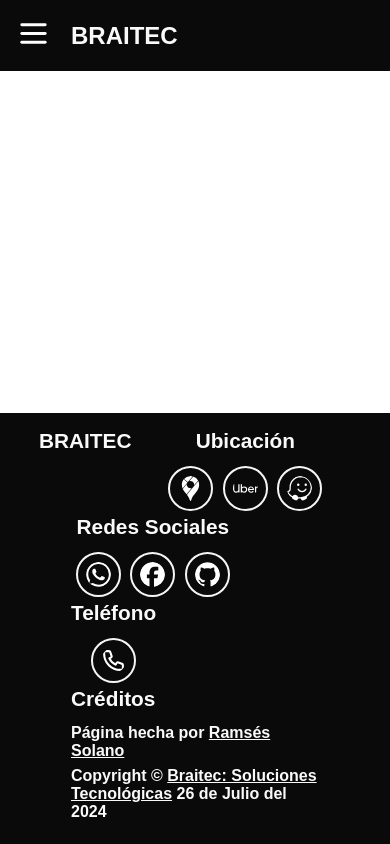
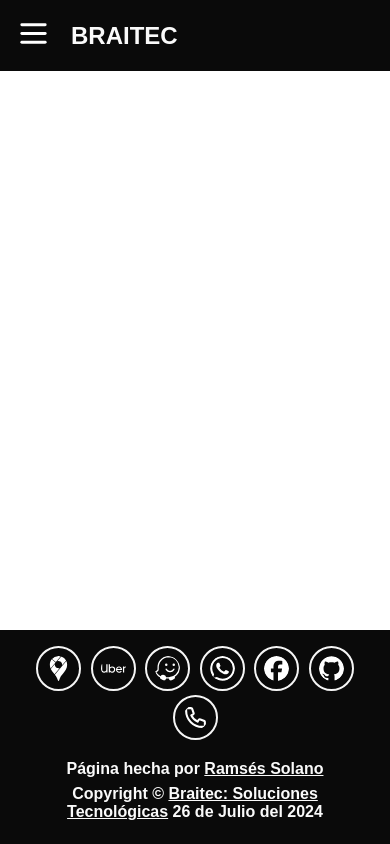
Before and after one commit to sh4dow18/braitec, a Next.js app: page / in a window 390 px wide. Built offline with nearby package versions, Linux system fonts and the light colour scheme.

Commit message:
fix: display and responsiveness
Fix Display Style and Add Footer Section and Footer Images Components

```diff
--- a/src/app/globals.css
+++ b/src/app/globals.css
@@ -55,10 +55,11 @@ main {
   /* Display */
   flex: 1;
 }
-.main-footer-container-section {
+footer {
   /* Display */
   display: flex;
   flex-wrap: wrap;
+  justify-content: center;
   /* Spacers */
   padding: 1rem 10%;
   /* Text */
@@ -67,67 +68,73 @@ main {
   background-color: var(--background-color);
   color: var(--text-color);
 }
-.main-footer-container-section > p {
+footer > p {
+  /* Display */
+  align-content: center;
   /* Texts */
-  font-size: 1.3rem;
+  font-size: 2rem;
   font-weight: bold;
 }
-.main-footer-container-section img {
-  /* Display */
-  border-radius: 2rem;
-  /* Spacers */
-  padding: 0.5rem;
-  /* Colors */
-  filter: invert(100%);
-  border: 2px solid var(--background-color);
-}
-.main-footer-container-section img:hover {
-  /* Colors */
-  filter: invert(0%);
-  background-color: var(--text-color);
-}
-.main-footer-links-section {
-  margin-left: 2rem;
-}
-.main-footer-links-section p {
-  font-size: 1.3rem;
-  font-weight: bold;
-  margin-bottom: 0.8rem;
-  text-align: center;
-}
-.main-footer-links-section section {
-  display: flex;
-  flex-wrap: wrap;
-  align-items: center;
-  justify-content: center;
-}
-.main-footer-links-section section img {
-  margin-inline: 0.3rem;
-}
-.main-footer-credits-section {
-  margin-inline: 2rem;
-}
-.main-footer-credits-section > p {
-  font-size: 1.3rem;
-  font-weight: bold;
-  margin-bottom: 0.8rem;
-}
-.main-footer-credits-section section p {
-  font-weight: bold;
-  margin-bottom: 0.45rem;
-}
-.main-footer-credits-section section p a {
-  color: var(--text-color);
-}
-@media screen and (max-width: 1235px) {
-  body > header {
-    padding: 1rem;
-    justify-content: left;
-  }
-  body header > p {
-    font-size: 1.5rem;
-  }
-  .desktop-nav {
+
+/* Media Queries */
+/* Sorted by Max Width */
+
+@media screen and (max-width: 572px) {
+  /* Main Tag Styles */
+  /* Sorted Alphabetically */
+
+  /* Second Grade */
+
+  footer > p {
+    /* Display */
     display: none;
   }
 }
+@media screen and (max-width: 815px) {
+  /* Main Tag Styles */
+  /* Sorted Alphabetically */
+
+  /* First Grade */
+
+  footer {
+    /* Spacers */
+    padding-inline: 1rem;
+  }
+
+  /* Second Grade */
+
+  footer > p {
+    /* Spacers */
+    margin-right: 1rem;
+  }
+}
+@media screen and (max-width: 1235px) {
+  /* Main Tag Styles */
+  /* Sorted Alphabetically */
+
+  /* Second Grade */
+
+  body > header {
+    /* Display */
+    justify-content: left;
+    /* Spacers */
+    padding: 1rem;
+  }
+
+  /* Third Grade */
+
+  body header > p {
+    /* Texts */
+    font-size: 1.5rem;
+  }
+
+  /* Main Clases Styles */
+  /* Sorted Alphabetically */
+
+  /* First Grade */
+
+  .desktop-nav {
+    /* Display */
+    display: none;
+  }
+}
--- a/src/app/layout.tsx
+++ b/src/app/layout.tsx
@@ -3,8 +3,8 @@ import { BurgerMenu } from "@/components/layout";
 import "./globals.css";
 // Main Layout Requirements
 import type { Metadata } from "next";
-import Image from "next/image";
 import Link from "next/link";
+import { FooterImage, FooterSection } from "@/components/layout/footer";
 // Main Layout Metadata
 export const metadata: Metadata = {
   title: "Braitec: Soluciones Tecnológicas",
@@ -39,99 +39,36 @@ export default function RootLayout({
         </header>
         <main>{children}</main>
         <footer>
-          <section className="main-footer-container-section">
           {LOGO}
-            <section className="main-footer-links-section">
-              <p>Ubicación</p>
-              <section>
-                <Link
-                  href="https://maps.app.goo.gl/Uh3aYiwm8Y6PHUsj7"
-                  target="_blank"
-                >
-                  <Image
-                    src="/google-maps.svg"
-                    alt="Ícono Google Maps"
-                    width={25}
-                    height={25}
+          <FooterSection title="Ubicación" isfor="links">
+            <FooterImage
+              link="https://maps.app.goo.gl/Uh3aYiwm8Y6PHUsj7"
+              icon="google-maps"
             />
-                </Link>
-                <Link
-                  href="https://m.uber.com/ul/?action=setPickup&dropoff[latitude]=9.9799299&dropoff[longitude]=-84.2412363&dropoff[nickname]=Braitec:%20Soluciones%20Tecnológicas"
-                  target="_blank"
-                >
-                  <Image
-                    src="/uber.svg"
-                    alt="Ícono Uber"
-                    width={25}
-                    height={25}
+            <FooterImage
+              link="https://m.uber.com/ul/?action=setPickup&dropoff[latitude]=9.9799299&dropoff[longitude]=-84.2412363&dropoff[nickname]=Braitec:%20Soluciones%20Tecnológicas"
+              icon="uber"
             />
-                </Link>
-                <Link
-                  href="https://www.waze.com/en/live-map/directions/cr/alajuela-province/alajuela/braitec-soluciones-tecnologicas?navigate=yes&place=ChIJu4Al3TL5oI8RAtAlY655p3k&utm_campaign=default&utm_medium=lm_share_location&utm_source=waze_website"
-                  target="_blank"
-                >
-                  <Image
-                    src="/waze.svg"
-                    alt="Ícono Waze"
-                    width={25}
-                    height={25}
+            <FooterImage
+              link="https://www.waze.com/en/live-map/directions/cr/alajuela-province/alajuela/braitec-soluciones-tecnologicas?navigate=yes&place=ChIJu4Al3TL5oI8RAtAlY655p3k&utm_campaign=default&utm_medium=lm_share_location&utm_source=waze_website"
+              icon="waze"
             />
-                </Link>
-              </section>
-            </section>
-            <section className="main-footer-links-section">
-              <p>Redes Sociales</p>
-              <section>
-                <Link href="https://wa.me/50689414905" target="_blank">
-                  <Image
-                    src="/whatsapp.svg"
-                    alt="Ícono Whatsapp"
-                    width={25}
-                    height={25}
+          </FooterSection>
+          <FooterSection title="Redes Sociales" isfor="links">
+            <FooterImage link="https://wa.me/50689414905" icon="whatsapp" />
+            <FooterImage
+              link="https://www.facebook.com/BraitecCR/"
+              icon="facebook"
             />
-                </Link>
-                <Link
-                  href="https://www.facebook.com/BraitecCR/"
-                  target="_blank"
-                >
-                  <Image
-                    src="/facebook.svg"
-                    alt="Ícono Facebook"
-                    width={25}
-                    height={25}
-                  />
-                </Link>
-                <Link href="https://github.com/sh4dow18" target="_blank">
-                  <Image
-                    src="/github.svg"
-                    alt="Ícono Github"
-                    width={25}
-                    height={25}
-                  />
-                </Link>
-              </section>
-            </section>
-            <section className="main-footer-links-section">
-              <p>Teléfono</p>
-              <section>
-                <Link href="tel:+50689414905" target="_blank">
-                  <Image
-                    src="/phone.svg"
-                    alt="Ícono Teléfono"
-                    width={25}
-                    height={25}
-                  />
-                </Link>
-              </section>
-            </section>
-            <section className="main-footer-credits-section">
-              <p>Créditos</p>
-              <section>
+            <FooterImage link="https://github.com/sh4dow18" icon="github" />
+          </FooterSection>
+          <FooterSection title="Teléfono" isfor="links">
+            <FooterImage link="tel:+50689414905" icon="phone" />
+          </FooterSection>
+          <FooterSection title="Créditos" isfor="credits">
             <p>
               Página hecha por{" "}
-                  <Link href="https://digital-me.vercel.app">
-                    Ramsés Solano
-                  </Link>
+              <Link href="https://digital-me.vercel.app">Ramsés Solano</Link>
             </p>
             <p>
               Copyright ©{" "}
@@ -140,9 +77,7 @@ export default function RootLayout({
               </Link>{" "}
               26 de Julio del 2024
             </p>
-              </section>
-            </section>
-          </section>
+          </FooterSection>
         </footer>
       </body>
     </html>
--- /dev/null
+++ b/src/components/layout/footer/footer-image.tsx
@@ -0,0 +1,32 @@
+// Footer Image Stylesheets
+import "@/stylesheets/layout/footer/footer-image.css";
+// Footer Image Requirements
+import Image from "next/image";
+import Link from "next/link";
+// Footer Image Props
+type Props = {
+  link: string;
+  icon: string;
+  alt?: string;
+};
+// Footer Image Main Function
+function FooterImage({ link, icon, alt }: Props) {
+  return (
+    <Link className="footer-image" href={link} target="_blank">
+      <Image
+        src={`/${icon}.svg`}
+        alt={`Ícono ${
+          alt
+            ? alt
+            : icon
+                .replace("-", " ")
+                .replace(/\b\w/g, (char) => char.toUpperCase())
+        }`}
+        width={25}
+        height={25}
+      />
+    </Link>
+  );
+}
+
+export default FooterImage;
--- /dev/null
+++ b/src/components/layout/footer/footer-section.tsx
@@ -0,0 +1,19 @@
+// Footer Section Stylesheets
+import "@/stylesheets/layout/footer/footer-section.css";
+// Footer Section Props
+type Props = {
+  title: string;
+  isfor: string;
+  children: React.ReactNode;
+};
+// Footer Section Main Function
+function FooterSection({ title, isfor, children }: Props) {
+  return (
+    <section className={`footer-${isfor}-section`}>
+      <p>{title}</p>
+      <section>{children}</section>
+    </section>
+  );
+}
+
+export default FooterSection;
--- /dev/null
+++ b/src/components/layout/footer/index.ts
@@ -0,0 +1,3 @@
+// Footer Barrel
+export { default as FooterImage } from "./footer-image";
+export { default as FooterSection } from "./footer-section";
--- /dev/null
+++ b/src/stylesheets/layout/footer/footer-image.css
@@ -0,0 +1,19 @@
+/* Main Clases Styles */
+/* Sorted Alphabetically */
+
+/* Second Grade */
+
+.footer-image img {
+  /* Display */
+  border-radius: 2rem;
+  /* Spacers */
+  padding: 0.5rem;
+  /* Colors */
+  border: 2px solid var(--background-color);
+  filter: invert(100%);
+}
+.footer-image img:hover {
+  /* Colors */
+  background-color: var(--text-color);
+  filter: invert(0%);
+}
--- /dev/null
+++ b/src/stylesheets/layout/footer/footer-section.css
@@ -0,0 +1,93 @@
+/* Main Clases Styles */
+/* Sorted Alphabetically */
+
+/* First Grade */
+
+.footer-links-section {
+  /* Spacers */
+  margin-left: 2rem;
+}
+.footer-credits-section {
+  /* Spacers */
+  margin-inline: 2rem;
+}
+
+/* Second Grade */
+
+:is(.footer-links-section, .footer-credits-section) > p {
+  /* Spacers */
+  margin-bottom: 0.8rem;
+  /* Texts */
+  font-size: 1.3rem;
+  font-weight: bold;
+}
+.footer-links-section > p {
+  /* Texts */
+  text-align: center;
+}
+.footer-links-section section {
+  /* Display */
+  display: flex;
+  flex-wrap: wrap;
+  align-items: center;
+  justify-content: center;
+}
+
+/* Third Grade */
+.footer-links-section section img {
+  /* Spacers */
+  margin-inline: 0.3rem;
+}
+.footer-credits-section section p {
+  /* Spacers */
+  margin-bottom: 0.45rem;
+  /* Texts */
+  font-weight: bold;
+}
+
+/* Fourth Grade */
+
+.footer-credits-section section p a {
+  /* Colors */
+  color: var(--text-color);
+}
+
+/* Media Queries */
+/* Sorted by Max Width */
+
+@media screen and (max-width: 815px) {
+  /* Main Clases Styles */
+  /* Sorted Alphabetically */
+
+  /* First Grade */
+
+  .footer-links-section {
+    /* Spacers */
+    margin-left: 0;
+  }
+
+  /* Second Grade */
+
+  .footer-links-section > p {
+    /* Display */
+    display: none;
+  }
+}
+
+@media screen and (max-width: 1525px) {
+  /* Main Clases Styles */
+  /* Sorted Alphabetically */
+
+  /* Second Grade */
+
+  .footer-credits-section > p {
+    /* Display */
+    display: none;
+  }
+  .footer-credits-section section {
+    /* Spacers */
+    margin-top: 1rem;
+    /* Texts */
+    text-align: center;
+  }
+}
```
Lines whose indentation alone changed are shown as unchanged.
